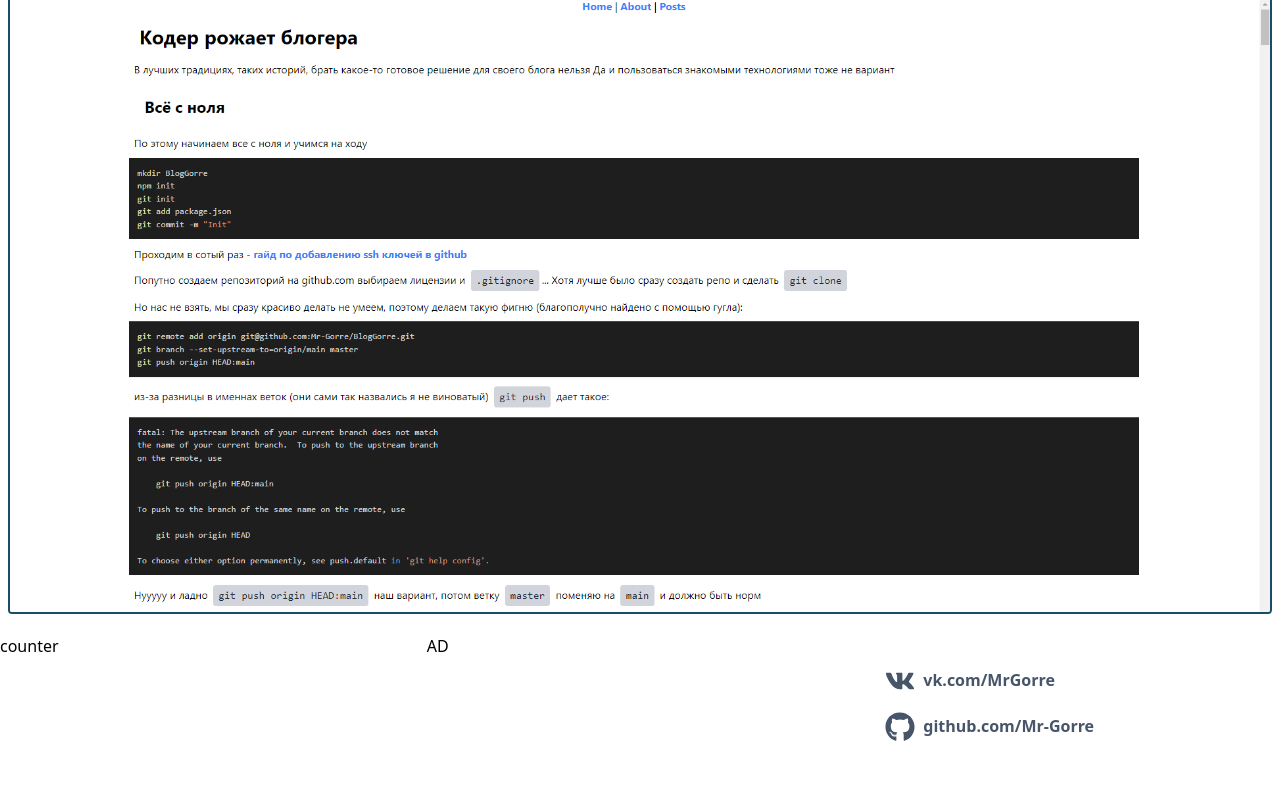
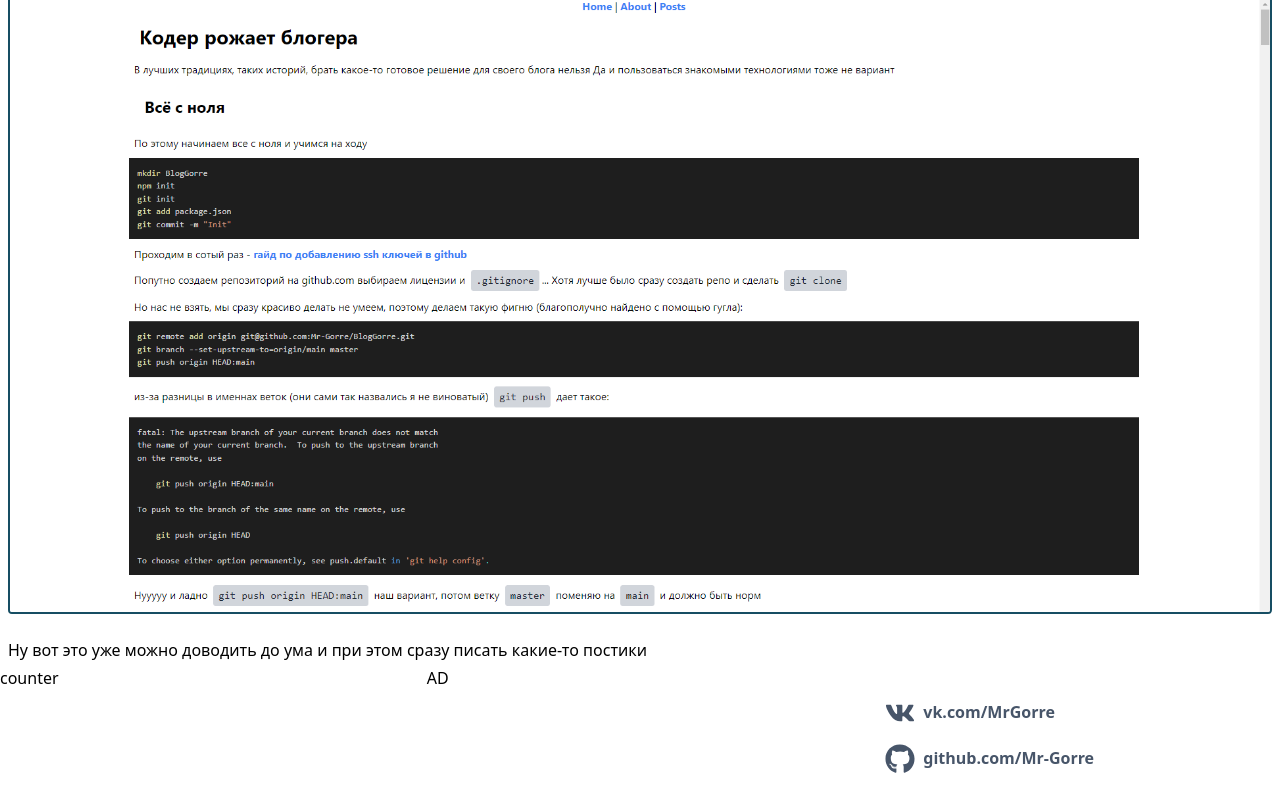
Before and after one commit to Mr-Gorre/BlogGorre, a Next.js app: page /posts/about-first-post in a window 1280 px wide. Shown: the part 7341-8147 px from the top of the page. Before the commit the page ends 8115 px from the top, so only its background shows below. Built offline with nearby package versions, Linux system fonts and the light colour scheme; a small style sheet from the web is missing.

Commit message:
Text fixes

```diff
--- a/pages/posts/about-first-post.mdx
+++ b/pages/posts/about-first-post.mdx
@@ -202,3 +202,6 @@ p code {
 Итого:
 
 ![result](/images/about_first_post/stage.png)
+
+
+Ну вот это уже можно доводить до ума и при этом сразу писать какие-то постики
```
